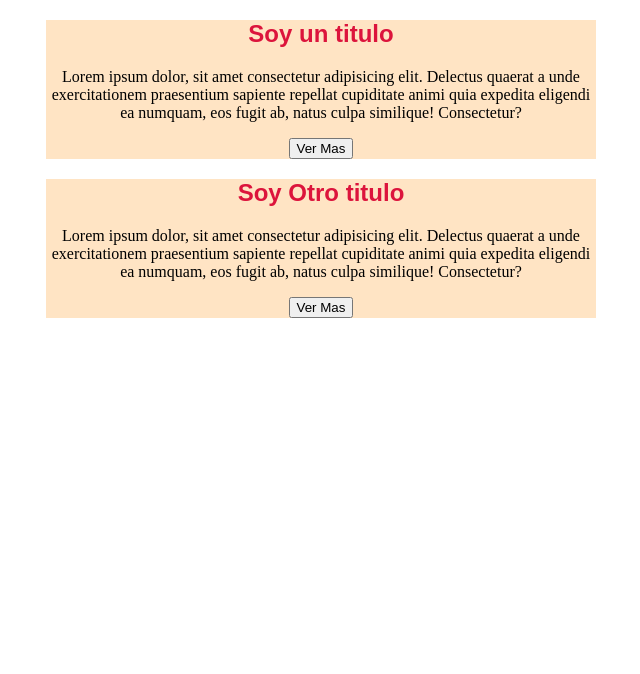
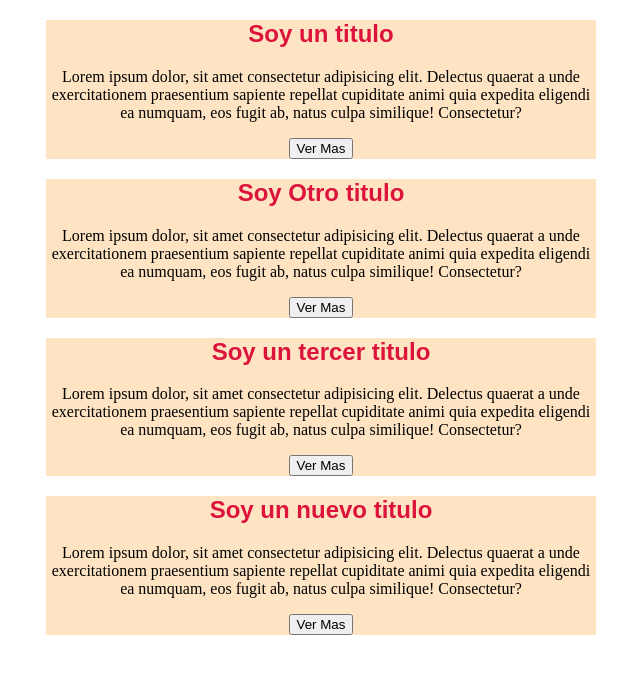
Before and after one commit to MBestani/primer-repositorio, a plain HTML site: page index.html in a window 1280 px wide. Shown: the whole page, without its empty margins (319-959 px from the left). Drawn offline with Linux system fonts and the light colour scheme.

Commit message:
Agregue un nuevo parrafo

```diff
--- a/index.html
+++ b/index.html
@@ -19,6 +19,16 @@
             <p>Lorem ipsum dolor, sit amet consectetur adipisicing elit. Delectus quaerat a unde exercitationem praesentium sapiente repellat cupiditate animi quia expedita eligendi ea numquam, eos fugit ab, natus culpa similique! Consectetur?</p>
              <button>Ver Mas</button>
         </div>
+        <div class="texto-centrado">
+            <h2>Soy un tercer titulo</h2>
+            <p>Lorem ipsum dolor, sit amet consectetur adipisicing elit. Delectus quaerat a unde exercitationem praesentium sapiente repellat cupiditate animi quia expedita eligendi ea numquam, eos fugit ab, natus culpa similique! Consectetur?</p>
+             <button>Ver Mas</button>
+        </div>
+        <div class="texto-centrado">
+            <h2>Soy un nuevo titulo</h2>
+            <p>Lorem ipsum dolor, sit amet consectetur adipisicing elit. Delectus quaerat a unde exercitationem praesentium sapiente repellat cupiditate animi quia expedita eligendi ea numquam, eos fugit ab, natus culpa similique! Consectetur?</p>
+             <button>Ver Mas</button>
+        </div>
     </main>
 </body>
 </html>
```
